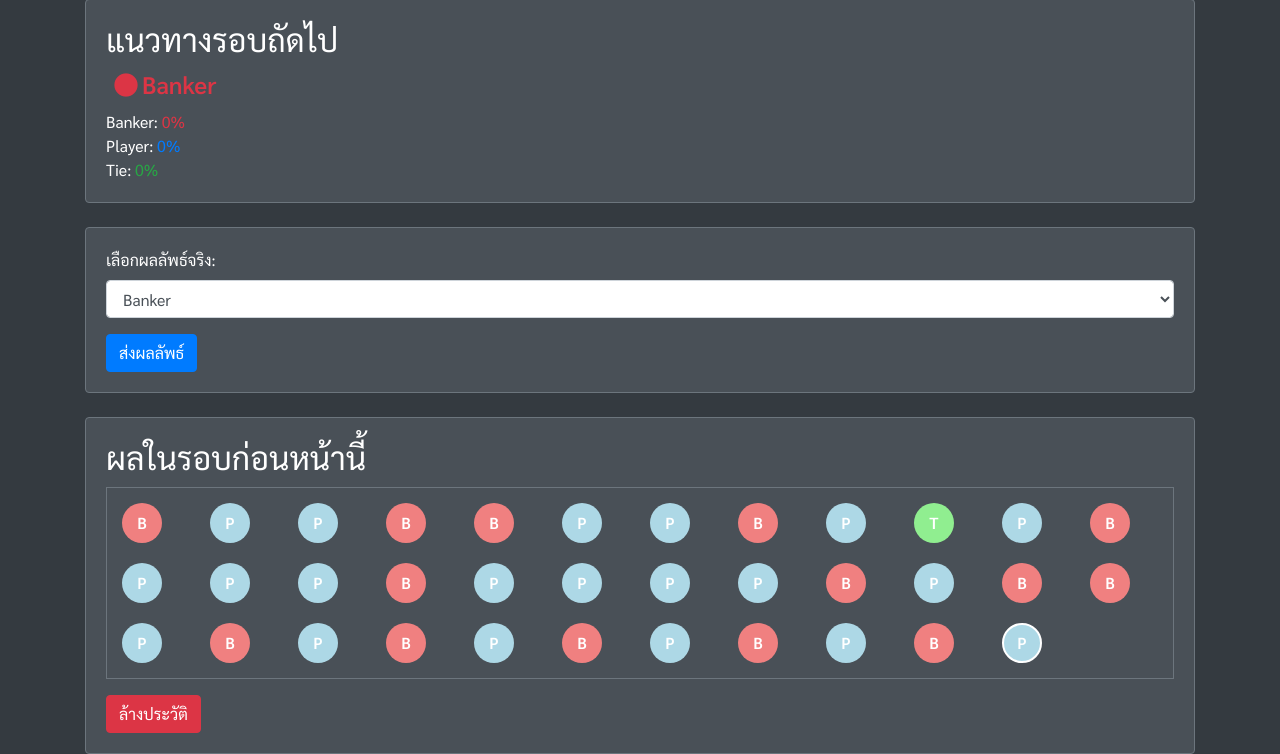
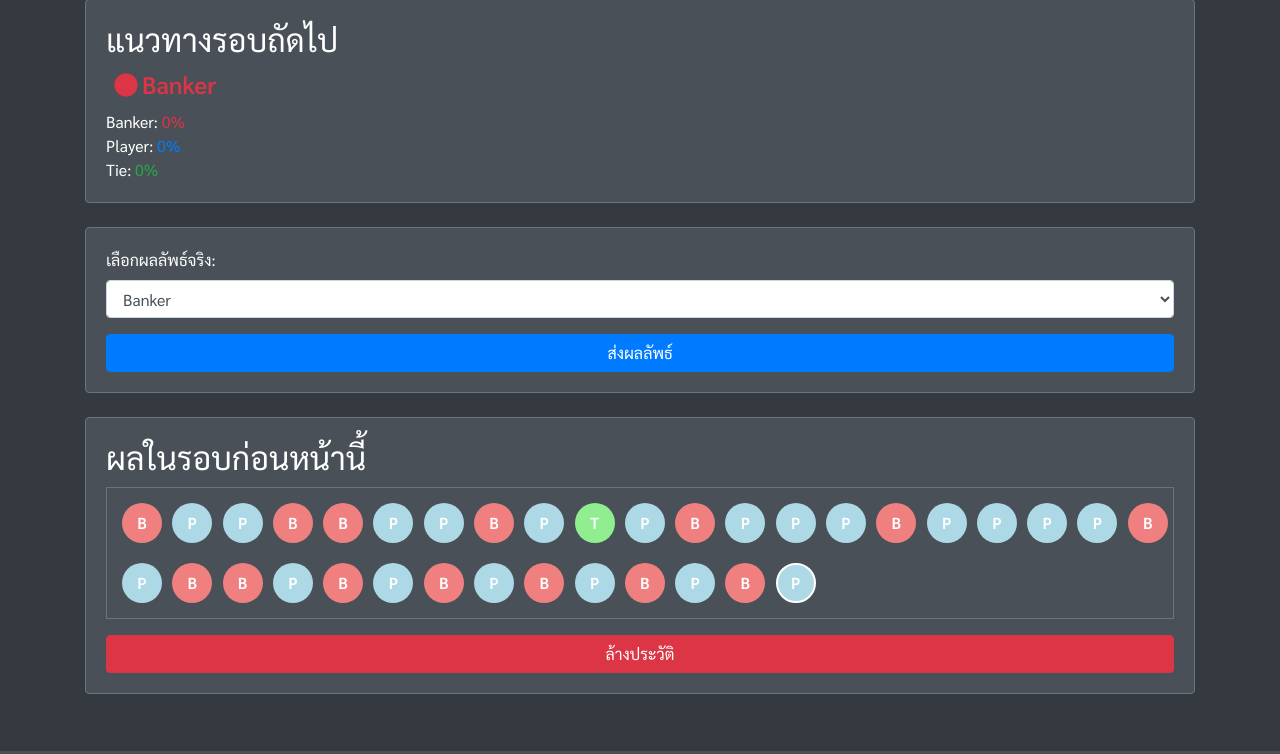
Before and after one commit to thesanlee/thesanlee_github.io, a Flask app: page / in a window 1280 px wide. Shown: the part 49-803 px from the top of the page. Run offline with Flask 3, Linux system fonts and the light colour scheme; some libraries are stand-ins or nearby versions.

Commit message:
Update index.html

```diff
--- a/templates/index.html
+++ b/templates/index.html
@@ -42,7 +42,7 @@
         }
         .result-grid {
             display: grid;
-            grid-template-columns: repeat(12, 1fr);
+            grid-template-columns: repeat(auto-fill, minmax(40px, 1fr));
             gap: 10px;
             margin-top: 10px;
             border: 1px solid #6c757d;
@@ -82,7 +82,7 @@
                             <option value="Tie" {% if prediction == "Tie" %} selected {% endif %}>Tie</option>
                         </select>
                     </div>
-                    <button type="submit" class="btn btn-primary">ส่งผลลัพธ์</button>
+                    <button type="submit" class="btn btn-primary btn-block">ส่งผลลัพธ์</button>
                 </form>
             </div>
         </div>
@@ -110,7 +110,7 @@
                     </div>
                 {% endif %}
                 <form action="/clear_history" method="post" class="mt-3">
-                    <button type="submit" class="btn btn-danger">ล้างประวัติ</button>
+                    <button type="submit" class="btn btn-danger btn-block">ล้างประวัติ</button>
                 </form>
             </div>
         </div>
```
